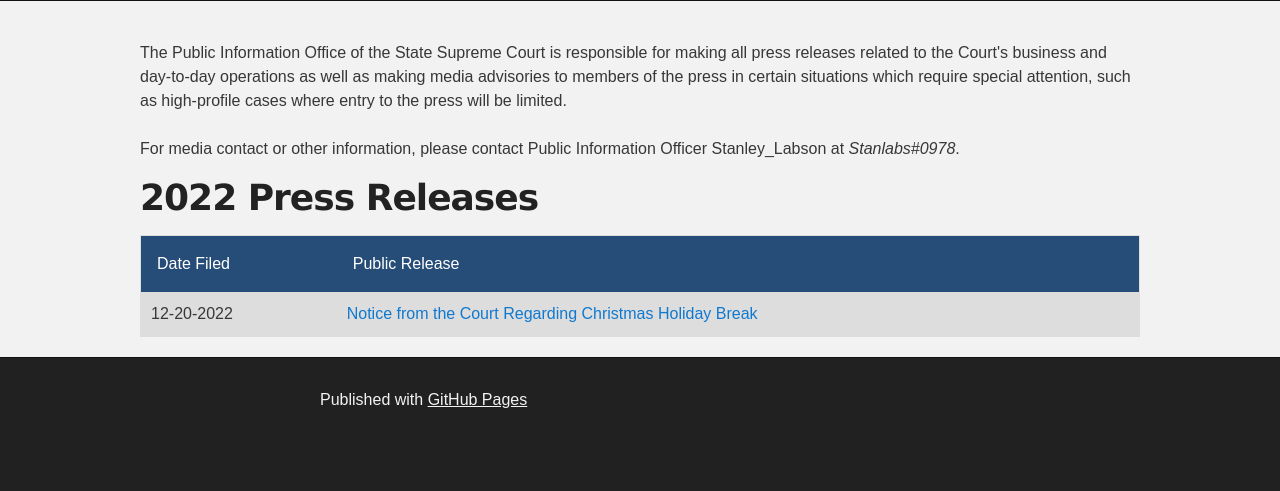
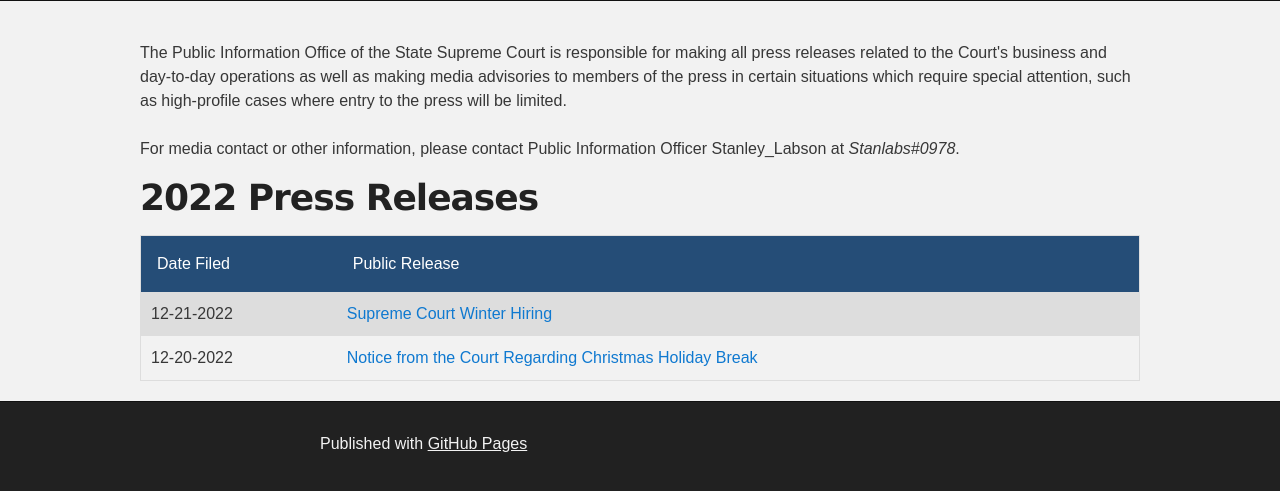
Before and after one commit to uscourtsrblx/uscourtsrblx.github.io, a Jekyll site: the page public-releases.html, which Jekyll copies as it is, in a window 1280 px wide. Shown: the part 459-950 px from the top of the page. Built offline with Jekyll 4.4.1, drawn with Linux system fonts in a browser that asks for light colours; before the commit the page ends 906 px from its top, so only the background shows below that.

Commit message:
Update public-releases.html

```diff
--- a/public-releases.html
+++ b/public-releases.html
@@ -173,6 +173,10 @@
             <th>Date Filed</th>
             <th>Public Release</th>
           </tr>
+		  <tr>
+            <td>12-21-2022</td>
+			<td><a href='/press-releases/supreme-court-winter-hiring.html'>Supreme Court Winter Hiring</a></td>
+          </tr>
           <tr>
             <td>12-20-2022</td>
 			<td><a href='/press-releases/christmas-holiday-break-notice.html'>Notice from the Court Regarding Christmas Holiday Break</a></td>
```
